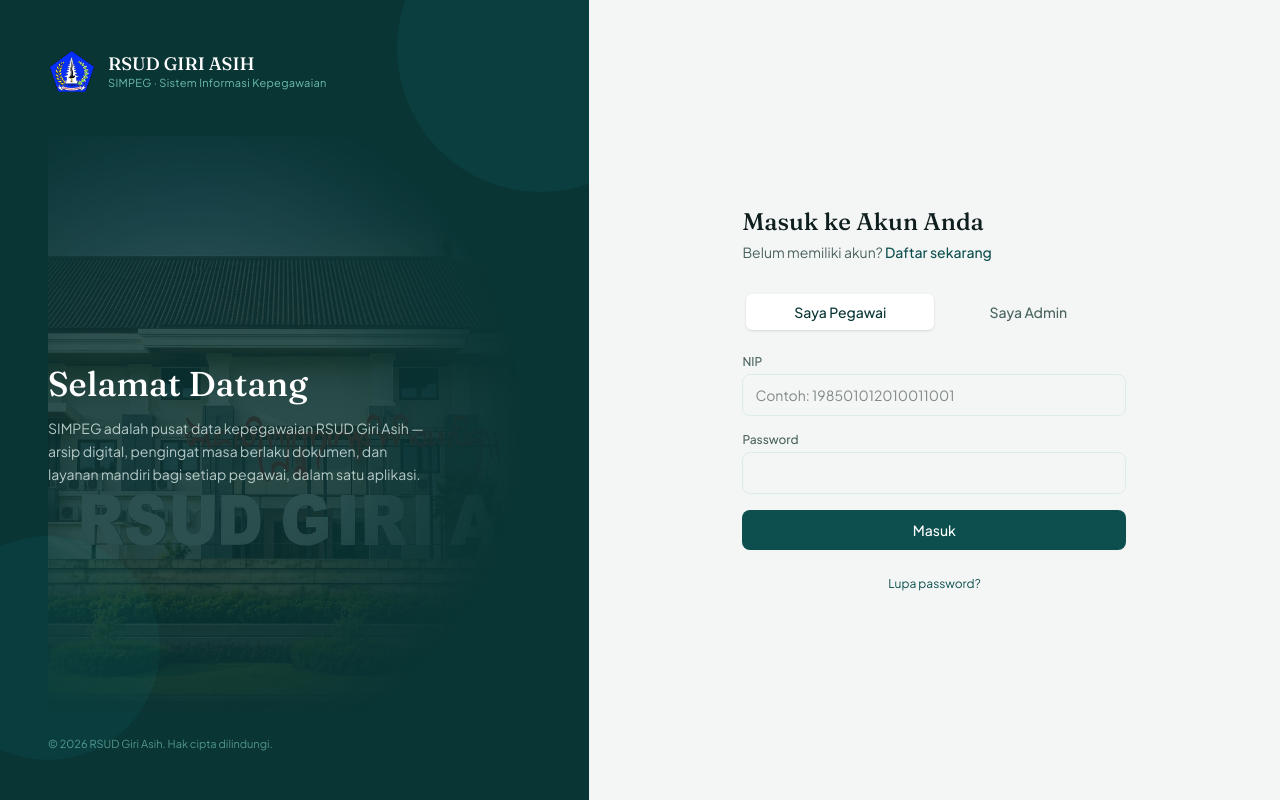
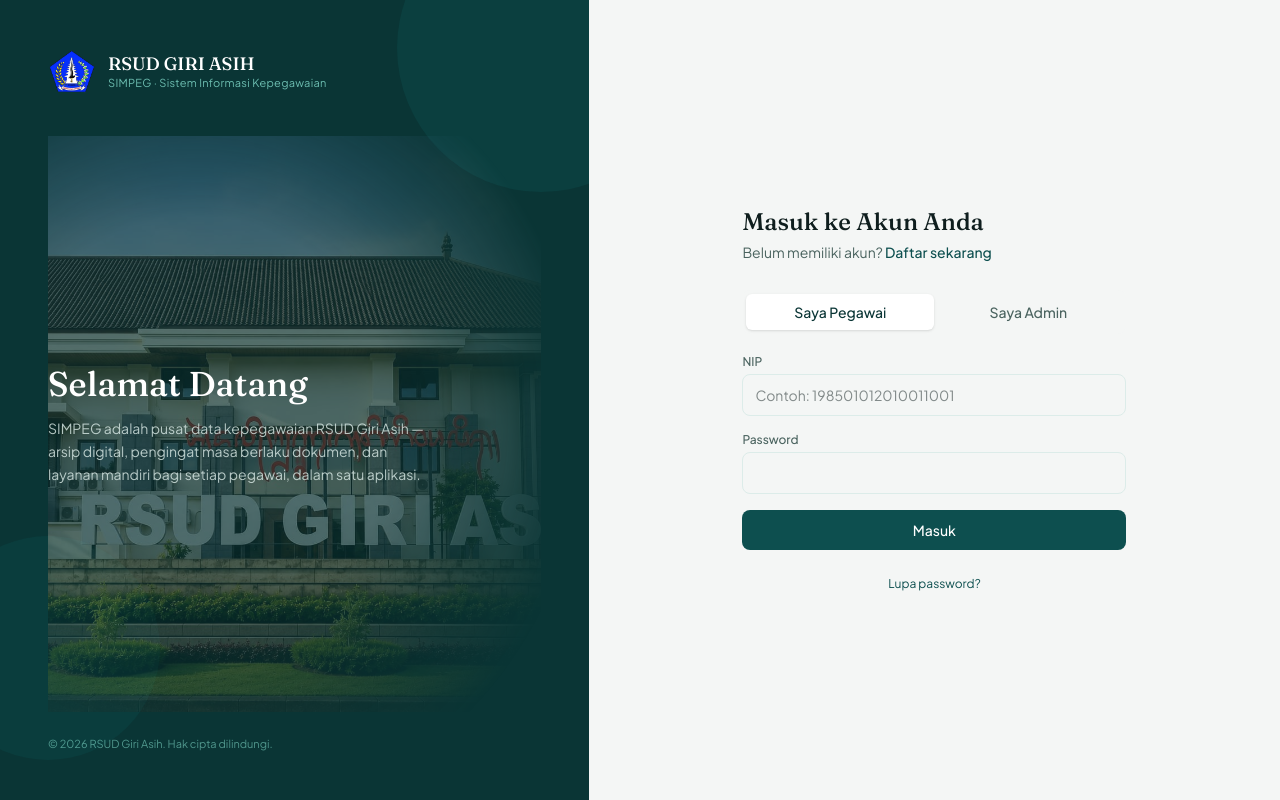
Before and after one commit to tursudgiriasih-bot/simpeg-rsud-giri-asih, a React (Vite) app: page /login in a window 1280 px wide. Built offline with nearby package versions, Linux system fonts and the light colour scheme; no server answers.

Commit message:
Perbesar opacity foto gedung di login

```diff
--- a/src/pages/Login.jsx
+++ b/src/pages/Login.jsx
@@ -89,10 +89,10 @@ export default function Login() {
               src={gedungRsud}
               alt=""
               aria-hidden="true"
-              className="absolute inset-0 w-full h-full object-cover opacity-[0.16] mix-blend-luminosity"
+              className="absolute inset-0 w-full h-full object-cover opacity-[0.32] mix-blend-luminosity"
               style={{
-                maskImage: "radial-gradient(ellipse 85% 75% at 30% 50%, black 35%, transparent 78%)",
-                WebkitMaskImage: "radial-gradient(ellipse 85% 75% at 30% 50%, black 35%, transparent 78%)",
+                maskImage: "radial-gradient(ellipse 90% 80% at 30% 50%, black 45%, transparent 88%)",
+                WebkitMaskImage: "radial-gradient(ellipse 90% 80% at 30% 50%, black 45%, transparent 88%)",
               }}
             />
             <div className="relative">
```
